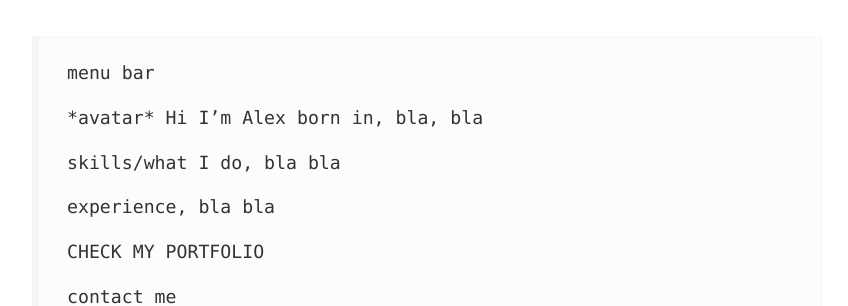
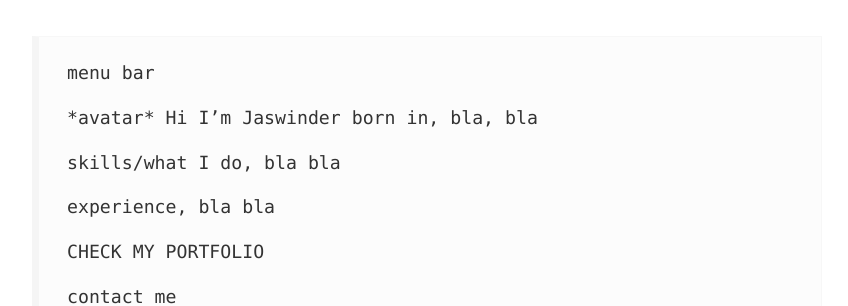
Before and after one commit to jaswinder-singh/jaswinder-singh, a Jekyll site: the page built from _posts/2013-10-24-personal-websites.md, in a window 1280 px wide and 900 px high, scrolled down 1420 px. Shown: the part 198-504 px from the top of the window, without its empty margins (213-1061 px from the left). Built offline with Jekyll 4.4.1, drawn with Linux system fonts in a browser that asks for light colours; nearby versions of some CDN libraries; Markdown is read by kramdown in place of the engine named in the settings.

Commit message:
typo fixed

```diff
--- a/_config.yml
+++ b/_config.yml
@@ -1,4 +1,4 @@
-name: "Jaswider Singh"
+name: "Jaswinder Singh"
 description: "Internet, Gadgets, DIY, Tech Savvy, Life Hacking, Fortune 500, and 8."
 
 url: "http://jaswinder-singh.github.io/"
--- a/_posts/2013-10-24-personal-websites.md
+++ b/_posts/2013-10-24-personal-websites.md
@@ -10,7 +10,7 @@ I often browse personal websites of freelance designers & devs. After you visit
 I’m not talking only about presentation style. But also about the site’s language, its structure, and its goals. Most of the times, the structure of a freelancer’s site looks like this:
 
     menu bar
-    *avatar* Hi I’m Alex born in, bla, bla
+    *avatar* Hi I’m Jaswinder born in, bla, bla
     skills/what I do, bla bla
     experience, bla bla
     CHECK MY PORTFOLIO
```
